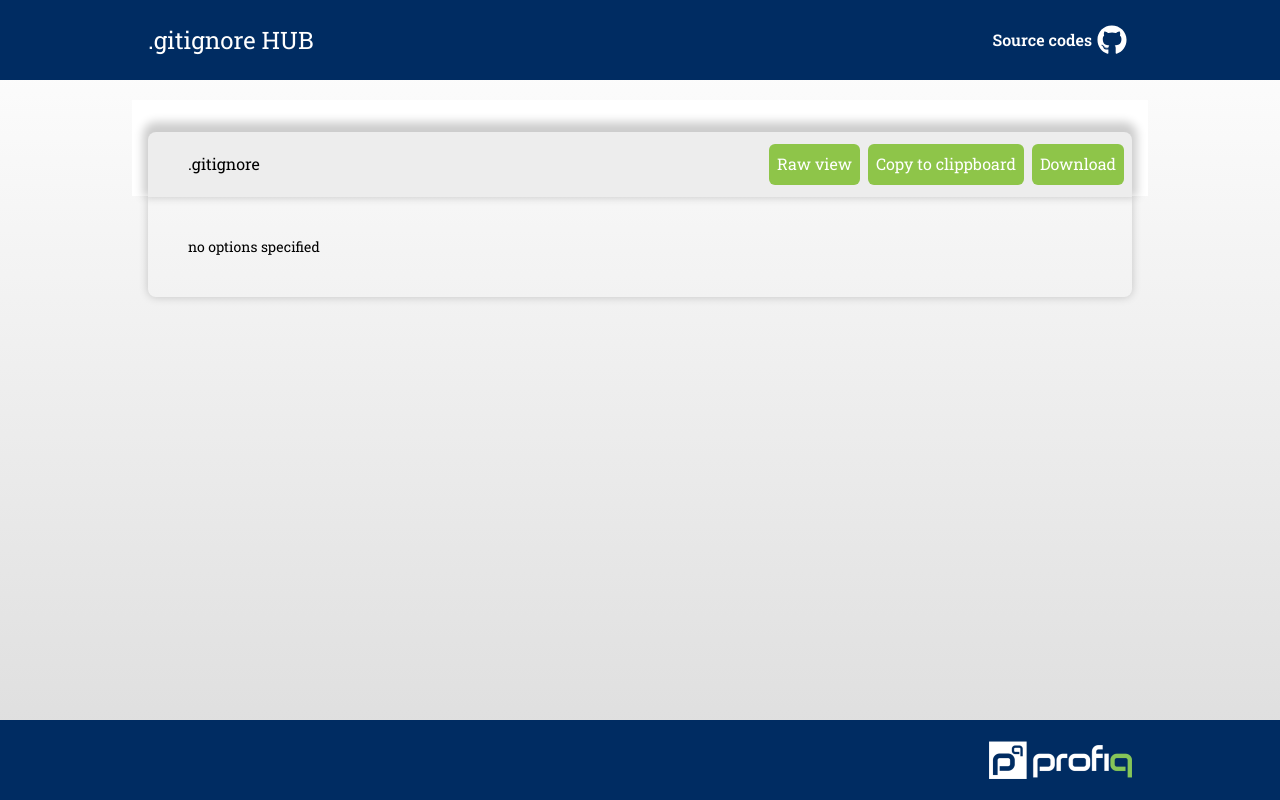
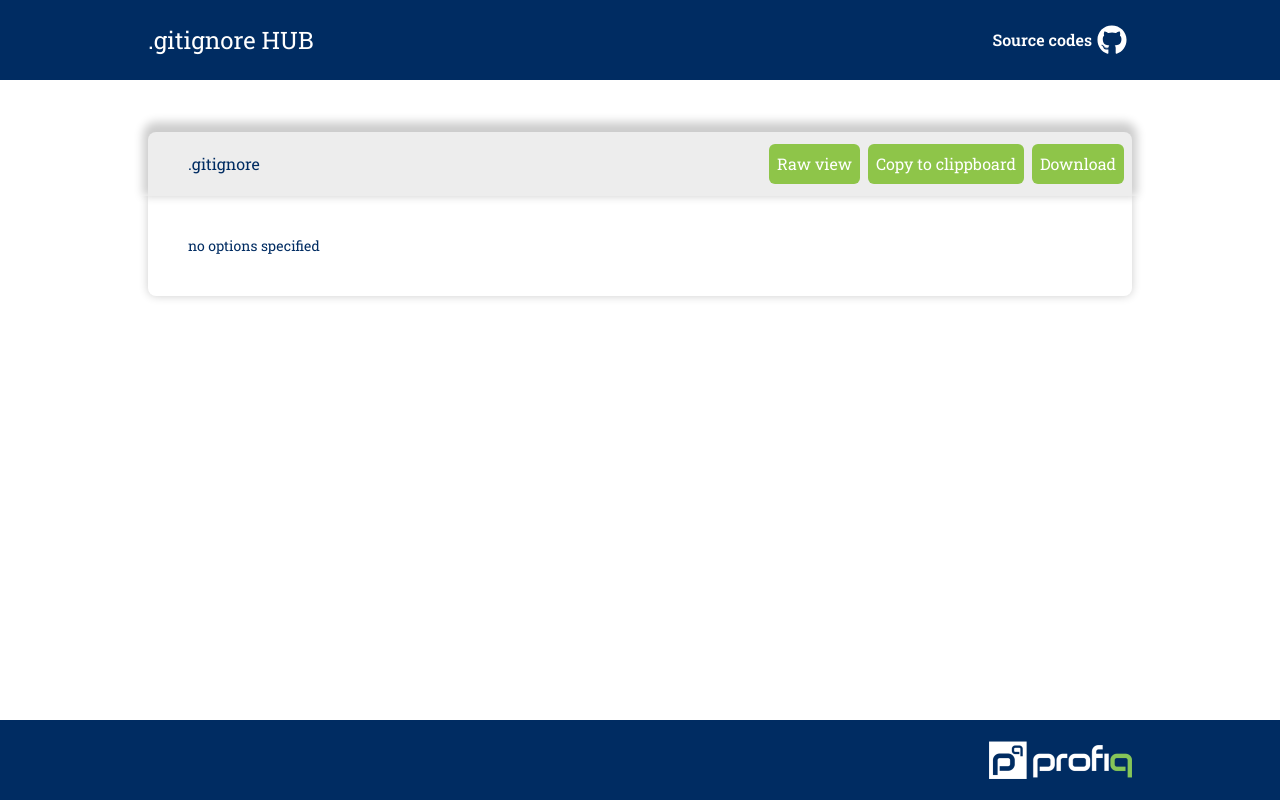
Before and after one commit to profiq/gitignore, a Next.js app: page /result in a window 1280 px wide. Built offline with nearby package versions, Linux system fonts and the light colour scheme.

Commit message:
background gradient mantine removed

```diff
--- a/app/globals.css
+++ b/app/globals.css
@@ -25,13 +25,5 @@
 }
 
 body {
-  color: rgb(var(--foreground-rgb));
-  background: linear-gradient(
-      to bottom,
-      transparent,
-      rgb(var(--background-end-rgb))
-    )
-    rgb(var(--background-start-rgb));
-
   color: var(--profiq-blue);
 }
--- a/app/layout.tsx
+++ b/app/layout.tsx
@@ -3,10 +3,7 @@ import "./globals.css";
 import Header from "./ui/Header";
 import { Roboto_Slab } from "next/font/google";
 import Footer from "./ui/Footer";
-
-import "@mantine/core/styles.css";
-
-import { MantineProvider, ColorSchemeScript } from "@mantine/core";
+import clsx from "clsx";
 
 const roboto = Roboto_Slab({
   subsets: ["latin"],
@@ -27,17 +24,13 @@ export default function RootLayout({
     <html lang="en">
       <head>
         <link rel="icon" href="/favicon.png" />
-        <ColorSchemeScript />
       </head>
       <body className={roboto.className}>
-        <MantineProvider>
-          <Header />
-
-          <main className="max-w-5xl mx-auto px-5 relative min-h-[calc(100vh-160px)]  py-5 ">
-            {children}
-          </main>
-          <Footer />
-        </MantineProvider>
+        <Header />
+        <main className="max-w-5xl mx-auto px-5 relative min-h-[calc(100vh-160px)]  py-5 ">
+          {children}
+        </main>
+        <Footer />
       </body>
     </html>
   );
--- a/app/ui/CodeView.tsx
+++ b/app/ui/CodeView.tsx
@@ -48,7 +48,7 @@ export default function CodeView({ code, options, remDupl }: Props) {
       </div>
       <div
         className={clsx(
-          "z-0 h-full w-full rounded-b-lg  mb-10  shadow-[0_0_10px_rgba(0,0,0,0.2)]",
+          "z-0 h-full w-full bg-white rounded-b-lg  mb-10  shadow-[0_0_10px_rgba(0,0,0,0.2)]",
         )}
       >
         <div className="p-10">
```
Also changed, not shown: package.json (+2 -5 lines), 1 other file (tests, documents, lock files or other folders).
